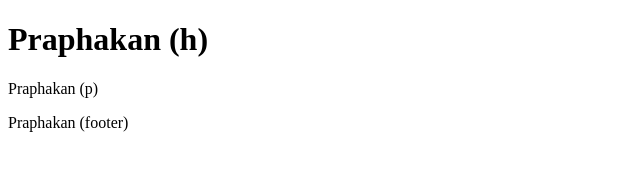
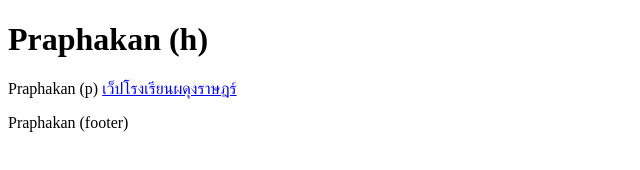
Before and after one commit to komsan2554/AbKomsanazure, a website: page public/index.html in a window 1280 px wide. Shown: the whole page, without its empty margins (0-640 px from the left). Drawn offline with Linux system fonts and the light colour scheme.

Commit message:
Fix HTML structure and add school link

```diff
--- a/public/index.html
+++ b/public/index.html
@@ -12,7 +12,7 @@
   <div class="container">
     <h1> Praphakan (h) </h1>
       <p1> Praphakan (p) </p1>
-
+<a href="pr.ac.th">เว็ปโรงเรียนผดุงราษฎร์ </a>
     <footer>
       <p>Praphakan (footer)</p>
     </footer>
```
